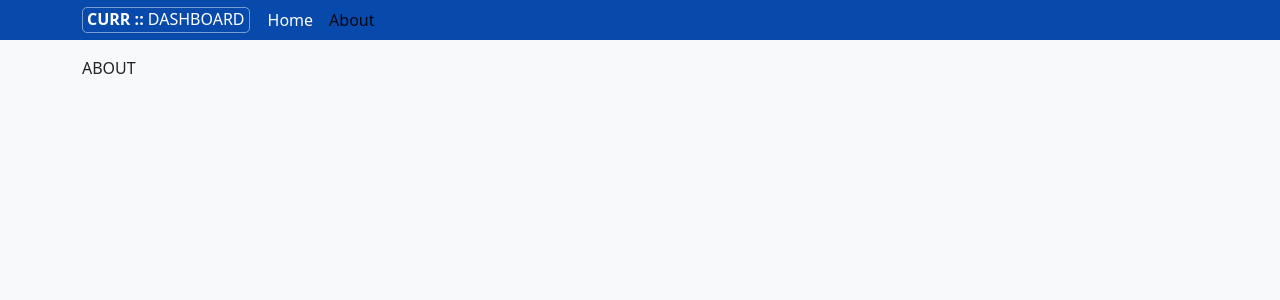
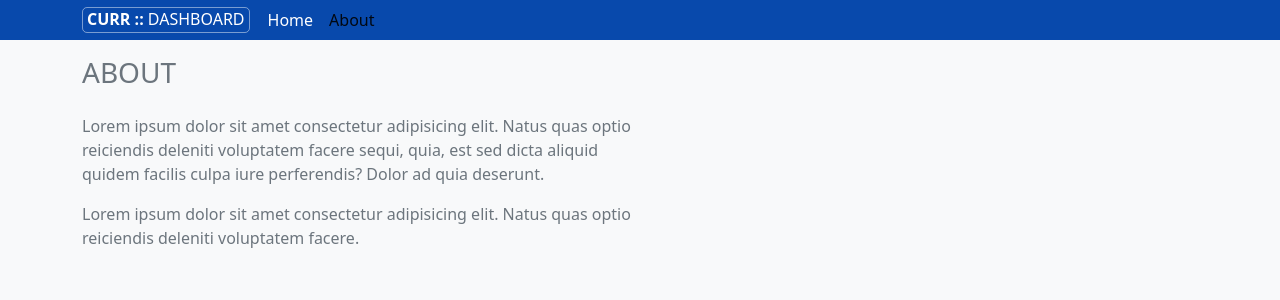
Before and after one commit to BTCY/currency-converter-react-js, a React (Create React App) app: page /about in a window 1280 px wide. Shown: the top 300 px of the page. Built offline with nearby package versions, Linux system fonts and the light colour scheme.

Commit message:
Fixed in layout and css

```diff
--- a/src/components/common/tab-template/TabTemplate.module.css
+++ b/src/components/common/tab-template/TabTemplate.module.css
@@ -1,9 +1,7 @@
  .tabTemplateWrap {
-     height: 100% !important;
-     flex-direction: column;
-     flex: 1;
-     min-height: calc(100vh - 146px);
-     justify-content: space-between;
+     display: block;
+     height: 100%;
+     width: 100%;
      background: #ffffff;
      padding: 30px 20px;
      border: 1px solid #dee2e6;
--- a/src/components/home/Home.module.css
+++ b/src/components/home/Home.module.css
@@ -1,3 +1,17 @@
  .tabsWrap {
      width: 100%;
+     display: flex;
+     flex-direction: column;
+     flex: 1;
+     justify-content: flex-start;
+     align-items: stretch;
+
+     [class*="tab-content"] {
+         display: flex;
+         flex: 1;
+     }
+
+     [role="tabpanel"] {
+         width: 100%;
+     }
  }
--- a/src/components/home/Home.tsx
+++ b/src/components/home/Home.tsx
@@ -48,10 +48,12 @@ const Home = () => {
                     activeKey={tabId}
                     onSelect={handleSelectTab}
                     justify
+                    className={styles.tabContentWrap}
                 >
                     <Tab
                         eventKey="converter"
                         title="Converter"
+                        className={styles.tabContent}
                     >
                         <CurrencyConversionTab />
                     </Tab>
--- a/src/features/about/AboutPage.tsx
+++ b/src/features/about/AboutPage.tsx
@@ -7,7 +7,7 @@ import Header from '../../layout/Header';
 import Layout from '../../layout/Layout';
 
 /**
- * About page
+ *  About page
  */
 
 const AboutPage = () => {
@@ -21,7 +21,20 @@ const AboutPage = () => {
             </Header>
 
             <Body>
-                ABOUT
+                <div className="d-flex w-100 title-big mb-3 text-uppercase text-muted">
+                    <h3>About</h3>
+                </div>
+                <div className="col-lg-6 align-items-center justify-content-left d-flex mb-5 mb-lg-0">
+
+                    <div className="blockabout">
+                        <div className="blockabout-inner text-center text-sm-start">
+                            <p className="description-p text-muted pe-0 pe-lg-0">
+                                Lorem ipsum dolor sit amet consectetur adipisicing elit. Natus quas optio reiciendis deleniti voluptatem facere sequi, quia, est sed dicta aliquid quidem facilis culpa iure perferendis? Dolor ad quia deserunt.
+                            </p>
+                            <p className="description-p text-muted pe-0 pe-lg-0">Lorem ipsum dolor sit amet consectetur adipisicing elit. Natus quas optio reiciendis deleniti voluptatem facere.</p>
+                        </div>
+                    </div>
+                </div>
             </Body>
 
             <Footer>
--- a/src/features/home/HomePage.tsx
+++ b/src/features/home/HomePage.tsx
@@ -8,11 +8,10 @@ import Header from '../../layout/Header';
 import Layout from '../../layout/Layout';
 
 /**
- * Home page
+ *  Home page
  */
 
-const HomePage = () => {
-    return (
+const HomePage = () => (
     <Layout>
 
         <Header>
@@ -30,6 +29,5 @@ const HomePage = () => {
 
     </Layout>
 );
-}
 
 export default HomePage;
--- a/src/layout/Body.module.css
+++ b/src/layout/Body.module.css
@@ -1,7 +1,17 @@
  .body {
      padding: 16px 12px;
+     display: flex;
      flex: 1;
-     display: flex;
+     justify-content: flex-start;
+     align-items: stretch;
      max-width: 1140px;
      width: 100%;
  }
+
+ .bodyIn {
+     display: flex;
+     flex-direction: column;
+     flex: 1;
+     justify-content: flex-start;
+     align-items: stretch;
+ }
--- a/src/layout/Body.tsx
+++ b/src/layout/Body.tsx
@@ -12,8 +12,10 @@ interface IBody {
 const Body = ({ children }: IBody) => {
 
     return (
-        <div className={styles.body}>
-            {children}
+        <div className={`${styles.body} row`}>
+            <div className={`${styles.bodyIn} p-0`}>
+                {children}
+            </div>
         </div>
 
     );
```
Lines whose indentation alone changed are shown as unchanged.
